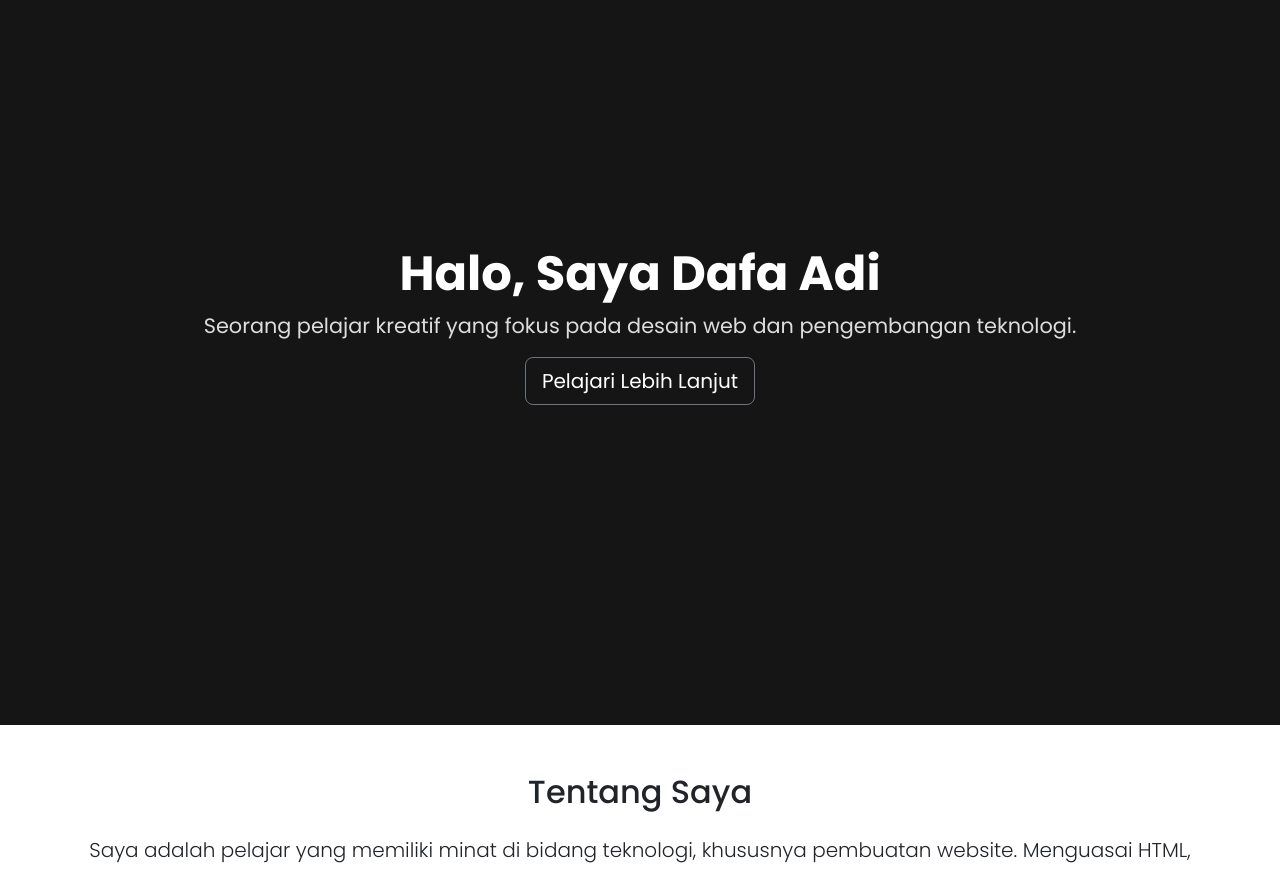
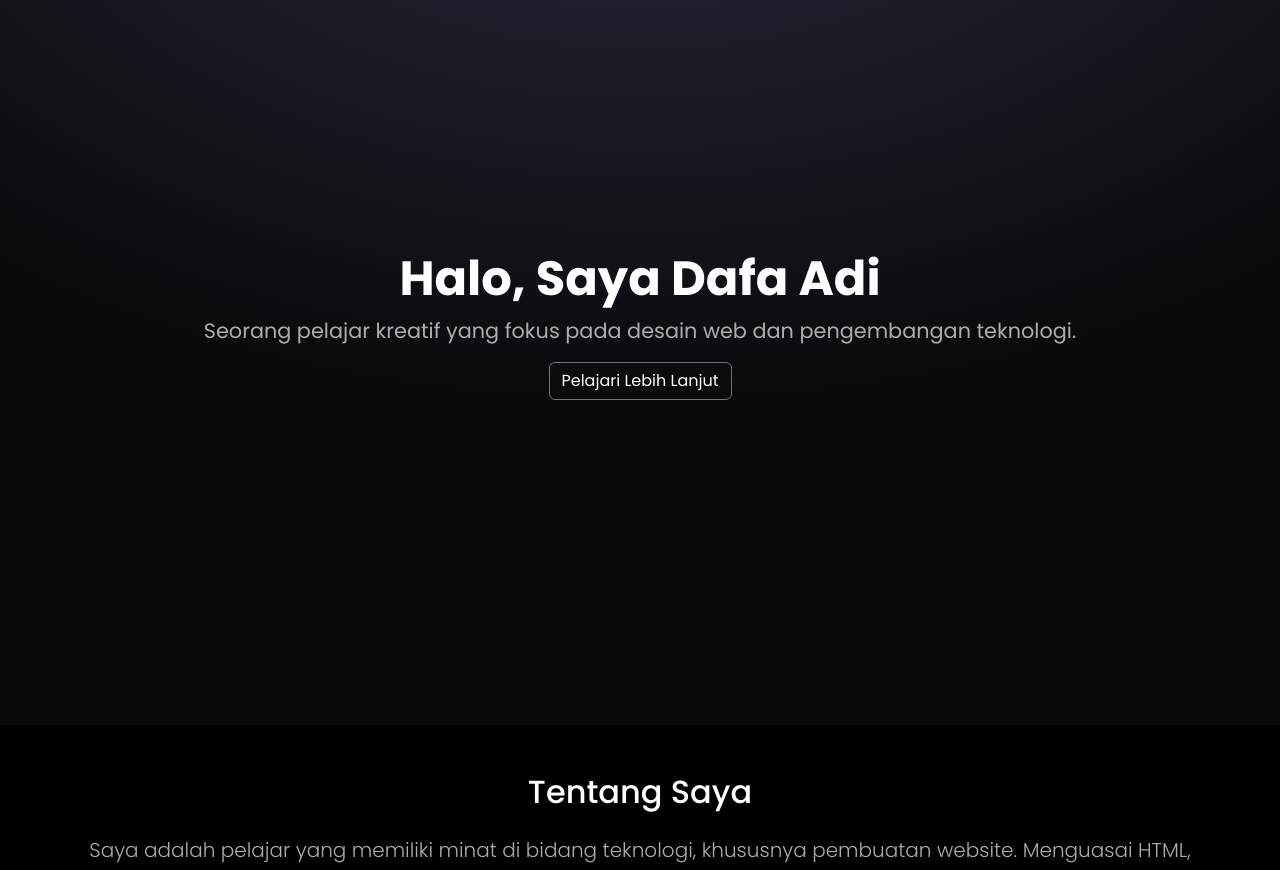
Before and after one commit to MDafaAdiwinata/tugas-personalprofile-bootstrap, a plain HTML site: page index.html in a window 1280 px wide. Shown: the part 75-945 px from the top of the page. Drawn offline with nearby package versions, Linux system fonts and the light colour scheme.

Commit message:
Hero, About View (Dark Mode)

```diff
--- a/index.css
+++ b/index.css
@@ -1,10 +1,13 @@
 /* Poppins Fonts */
 @import url("https://fonts.googleapis.com/css2?family=Poppins:ital,wght@0,100;0,200;0,300;0,400;0,500;0,600;0,700;0,800;0,900;1,100;1,200;1,300;1,400;1,500;1,600;1,700;1,800;1,900&display=swap");
+
+:root {
+  scroll-padding-top: 60px;
+}
 
 body {
   font-family: "Poppins", Arial, Helvetica, sans-serif;
   scroll-behavior: smooth;
-  scroll-padding-top: 80px;
 }
 
 /* Navbar */
@@ -12,6 +15,7 @@ body {
   background-color: rgba(27, 26, 85, 0.8);
   backdrop-filter: blur(100px);
   padding: 0.8rem 0;
+  z-index: 9999;
 }
 
 .navbar-toggler {
@@ -30,24 +34,53 @@ body {
   color: #f0f0f0 !important;
 }
 
-/* Hero Section */
+/* Hero Section Style */
+
 #hero {
-  background-color: #151515;
   height: 100vh;
   color: white;
   display: flex;
   align-items: center;
   text-align: center;
+  z-index: 3;
+}
+
+.bg-custom {
+  z-index: -1;
+  background-color: #0a0a0a; /* sama seperti bg-neutral-950 */
+  background-image: radial-gradient(
+    ellipse 80% 80% at 50% -20%,
+    rgba(120, 119, 198, 0.3),
+    rgba(255, 255, 255, 0)
+  );
 }
 
 #hero h1 {
   font-size: 3rem;
   font-weight: bold;
+  z-index: 10;
 }
 
 #hero p {
+  color: #adadad;
   font-size: 1.3rem;
+  z-index: 10;
 }
+
+/* Tutup Hero Section Style */
+
+/* About Style */
+
+#about {
+  background-color: #000;
+  color: white;
+}
+
+#about .lead {
+  color: #adadad;
+}
+
+/* Tutup About Style */
 
 /* Efek hover card */
 .card:hover {
--- a/index.html
+++ b/index.html
@@ -37,11 +37,13 @@
 
     <!-- Hero Section -->
     <section id="hero">
+        <div class="position-absolute top-0 start-0 w-100 vh-100 bg-custom"></div>
+
         <div class="container">
             <h1>Halo, Saya Dafa Adi</h1>
-            <p style="color: #ddd;">Seorang pelajar kreatif yang fokus pada desain web dan pengembangan teknologi.
+            <p>Seorang pelajar kreatif yang fokus pada desain web dan pengembangan teknologi.
             </p>
-            <a href="#about" class="btn btn-outline-secondary text-white btn-lg">Pelajari Lebih Lanjut</a>
+            <a href="#about" class="btn btn-outline-secondary text-white btn-md">Pelajari Lebih Lanjut</a>
         </div>
     </section>
 
```
